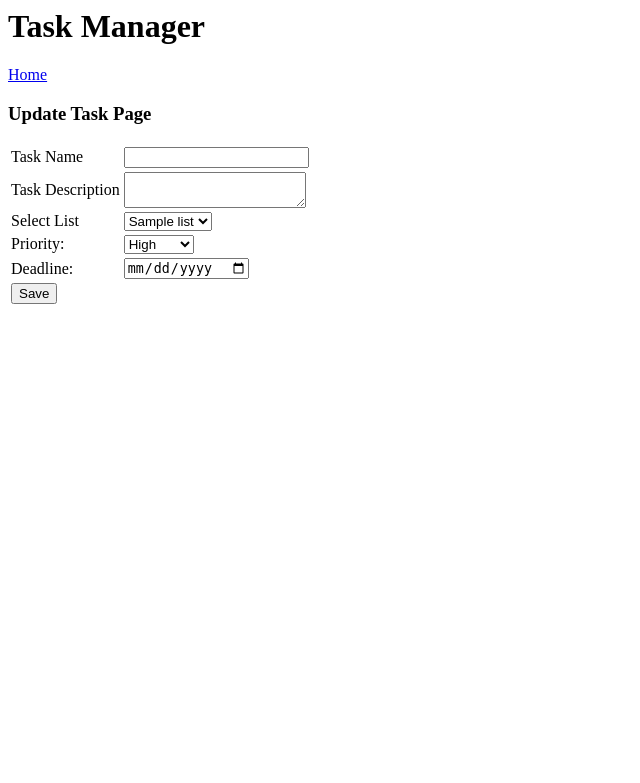
After one commit to shreyacasm/task-manager, a PHP site: page /task-manager/update-task.php in a window 1280 px wide. The commit adds this page. Shown: the top 783 px of the page, without its empty margins (0-640 px from the left). Run offline with PHP 8.4, Linux system fonts and the light colour scheme; tables that the repository leaves empty or names only in its code hold one stand-in row (values such as "Sample post"); data that the repository does not hold is empty.

Commit message:
fetch task

```diff
--- a/index.php
+++ b/index.php
@@ -74,7 +74,7 @@
                                 <td><?php echo $priority; ?></td>
                                 <td><?php echo $deadline; ?></td>
                                 <td>
-                                    <a href="#">Update</a>
+                                    <a href="<?php echo SITEURL; ?>update-task.php?task_id=<?php echo $task_id; ?>">Update</a>
                                     <a href="<?php echo SITEURL; ?>delete-task.php?task_id=<?php echo $task_id; ?>">Delete</a>
                                 </td>
                             </tr>
--- /dev/null
+++ b/update-task.php
@@ -0,0 +1,161 @@
+<?php
+
+    include('config/constants.php');
+
+    if(isset($_GET['task_id'])){
+        //get the list id value
+        $task_id = $_GET['task_id'];
+        $conn = mysqli_connect(LOCALHOST, DB_USERNAME, DB_PASSWORD) or die(mysqli_error());
+        $db_select = mysqli_select_db($conn, DB_NAME) or die(mysqli_error());
+
+        //sql query to get the values from database
+        $sql = "SELECT * FROM tbl_tasks
+                WHERE task_id=$task_id";
+
+        $res = mysqli_query($conn, $sql);
+
+        //to check execution of query
+        if($res == true){
+            //get the value from database
+            //value in array format
+            $row = mysqli_fetch_assoc($res);
+            //print_r($row);
+
+            //create indvidual variable to save the data
+            $task_name = $row['task_name'];
+            $task_desc = $row['task_desc'];
+            $list_id = $row['list_id'];
+            $priority = $row['priority'];
+            $deadline = $row['deadline'];
+
+        }
+        else{
+            //go back to manage list page
+            header('location:'.SITEURL.'index.php');
+        }
+    }
+?>
+
+<html>
+<head>
+    <title>Task Manager</title>
+</head>
+<body>
+<h1>Task Manager</h1>
+    <a href="<?php echo SITEURL ?>">Home</a>
+    <h3>Update Task Page</h3>
+    <p>
+        <!-- <?php
+            if(isset($_SESSION['add_fail'])){
+                echo $_SESSION['add_fail'];
+                unset($_SESSION['add_fail']);
+            }
+        ?> -->
+    </p>
+    <form method="POST" action="" >
+        <table>
+            <tr>
+                <td>Task Name</th>
+                <td>
+                    <input type="text" name="task_name" value="<?php echo $task_name; ?>" required>
+                </td>
+            </tr>
+            <tr>
+                <td>Task Description</th>
+                <td>
+                    <textarea name="task_desc" required><?php echo $task_desc;?></textarea>
+                </td>
+            </tr>
+            <tr>
+                <td>Select List</td>
+                <td>
+                    <select name="list_id">
+                        <?php
+                            //connect db
+                            $conn = mysqli_connect(LOCALHOST, DB_USERNAME, DB_PASSWORD) or die(mysqli_error());
+                            //select db
+                            $db_select = mysqli_select_db($conn, DB_NAME) or die(mysqli_error());
+                            //query
+                            $sql = "SELECT * FROM tbl_lists";
+
+                            $res = mysqli_query($conn, $sql);
+
+                            if($res==true){
+                                //count res rows
+                                $count_rows=mysqli_num_rows($res);
+                                //if any data is there in DB display all in dropdown
+                                if($count_rows>0){
+                                    //display all lists on dropdown from database
+                                    while($row=mysqli_fetch_assoc($res)){
+                                        $flist_id = $row['list_id'];
+                                        $list_name = $row['list_name'];
+                                        ?>
+                                        <option value="<?php echo $flist_id ?>" <?php echo $list_id==$flist_id?"selected":""?> ><?php echo $list_name ?></option>
+                                        <?php
+
+                                    }
+                                }
+                                else{
+                                    ?>
+                                    <option value="0">None</option>
+                                    <?php
+                                }
+                            }
+                        ?>
+                    </select>
+                </td>
+            </tr>
+            <tr>
+                <td>Priority:</td>
+                <td>
+                    <select name="priority">
+                        <option value="high" <?php echo $priority=="high"? "selected" : ""?>>High</option>
+                        <option value="medium"<?php echo $priority=="medium"? "selected" : ""?>>Medium</option>
+                        <option value="low" <?php echo $priority=="low"? "selected" : ""?>>Low</option>
+                    </select>
+                </td>
+            </tr>
+            <tr>
+                <td>Deadline:</td>
+                <td><input type="date" name="deadline" value="<?php echo $deadline;?>"></td>
+            </tr>
+            <tr>
+                <td><input type="submit" name="submit" value="Save"></td>
+            </tr>
+        </table>
+    </form>
+</body>
+</html>
+<!--
+<?php
+    //check wheather submit btn clicked or not
+    if(isset($_POST['submit'])){
+        //echo "Button Clicked";
+        //get the updated values from form
+
+        $list_name = $_POST['list_name'];
+        $list_desc = $_POST['list_desc'];
+
+        $conn2 = mysqli_connect(LOCALHOST, DB_USERNAME, DB_PASSWORD) or die(mysqli_error());
+        $db_select2 = mysqli_select_db($conn2, DB_NAME);
+
+        $sql2 = "UPDATE tbl_lists SET
+                list_name='$list_name',
+                list_desc='$list_desc'
+                WHERE list_id=$list_id
+        ";
+        $res2 = mysqli_query($conn2, $sql2);
+
+
+        // //to check query execution
+        if($res2 == true){
+             $_SESSION['update']="List Updated Successfully";
+            header("location:".SITEURL.'manage-list.php');
+        }
+        else{
+            $_SESSION['update_fail']="Failed to List Update";
+            header('location'.SITEURL.'update-list.php?list_id='.$list_id);
+        }
+    }
+
+?> -->
```
